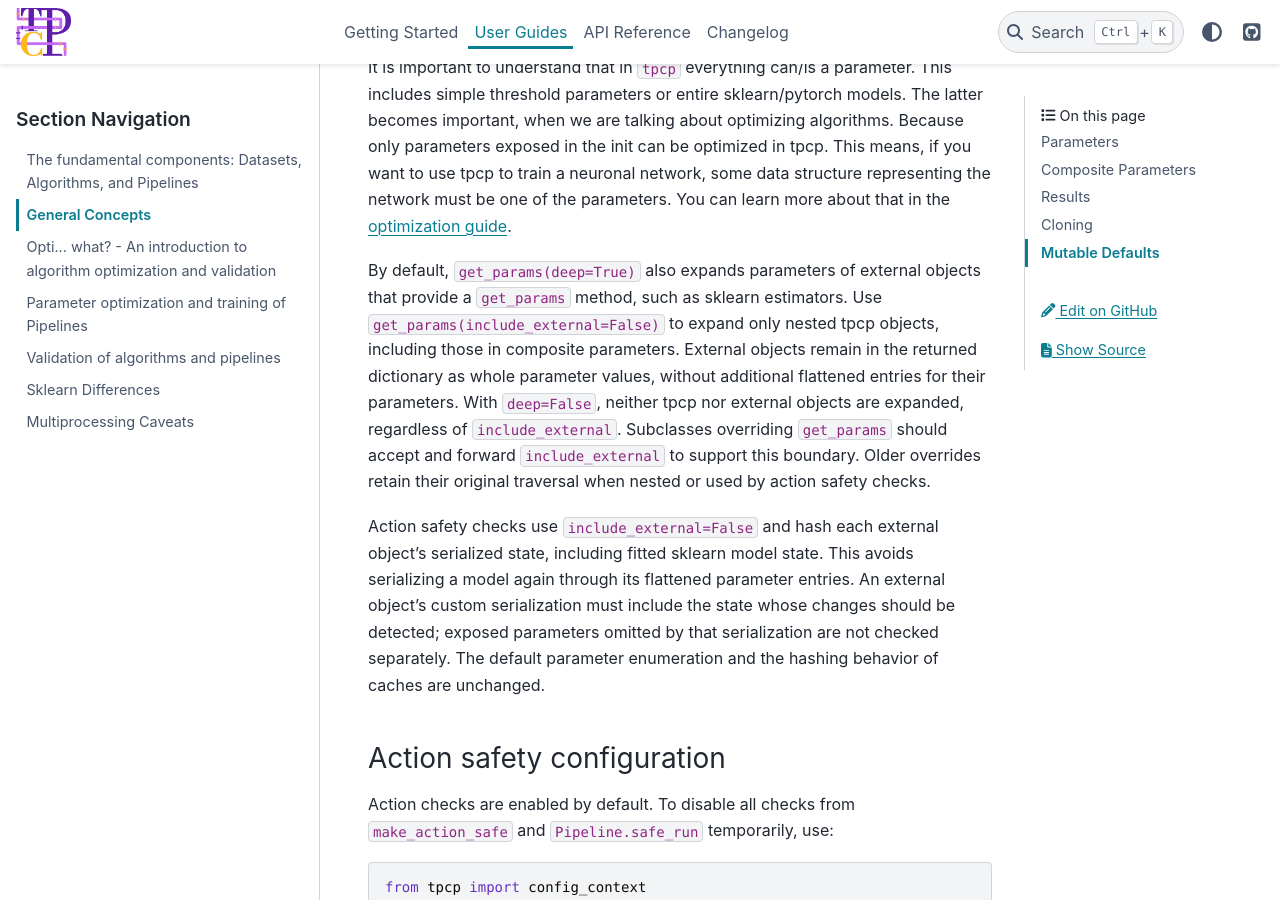
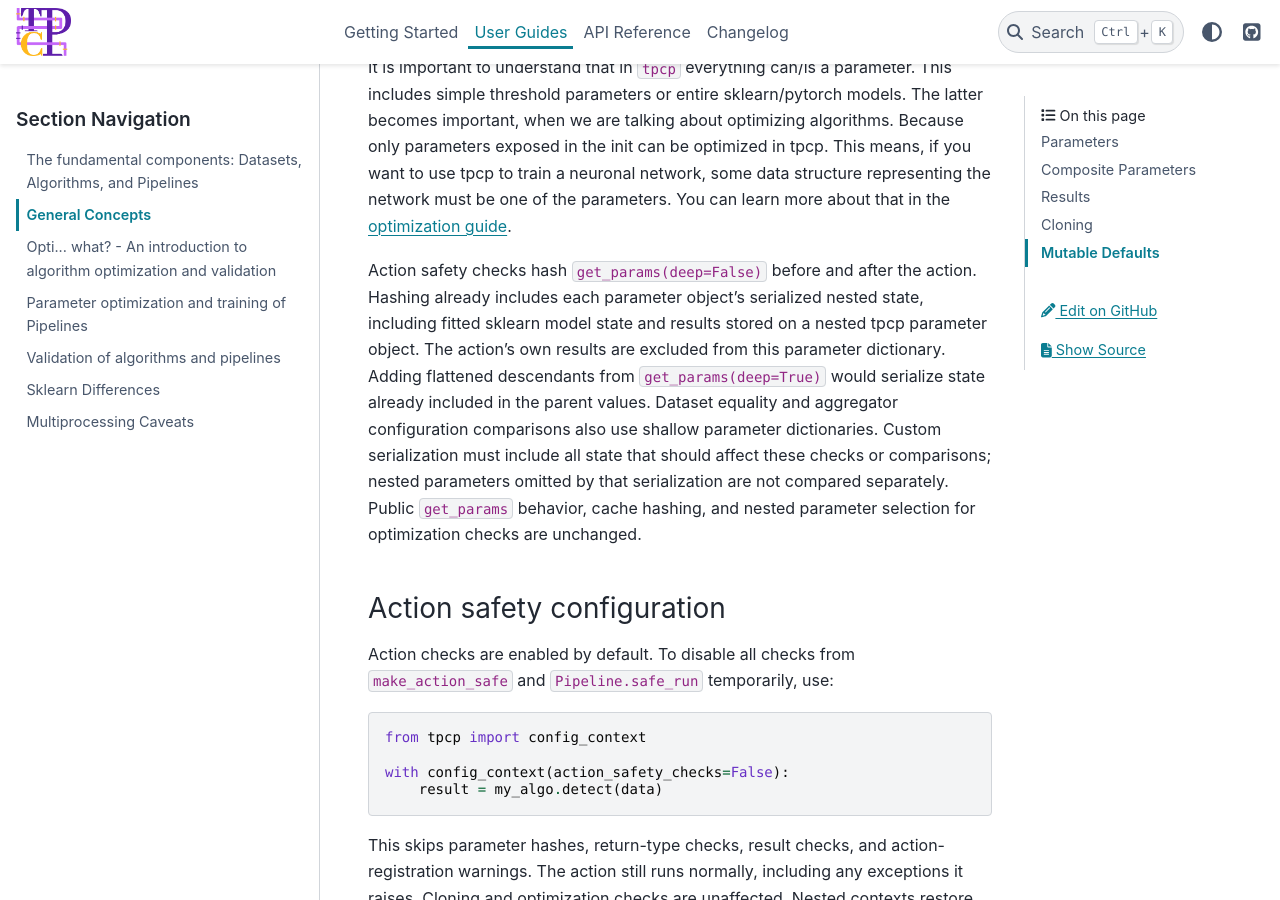
Before and after one commit to mad-lab-fau/tpcp, a Sphinx documentation site: the page built from docs/guides/general_concepts.rst, in a window 1280 px wide and 900 px high, scrolled down 1295 px. Built offline with Sphinx 7.4.7 and the PyData theme 0.15.4, drawn with Linux system fonts in a browser that asks for light colours; pages that are not in the unit, such as notebooks, are missing from menus.

Commit message:
Hash shallow parameter dictionaries for object comparisons
The user identified that hashing parents alongside flattened descendants
duplicates state already traversed by serialization. Use get_params(deep=False)
for action checks, dataset equality, and aggregator configuration comparison.
Keep deep enumeration where optimization checks select nested paths.

Remove the superseded unreleased include_external API and compatibility helper.
Keep the public get_params API, cloning, cache hashing, and action safety setting.

The minimal change passed 186 relevant tests and failed only a test added in
this investigation that expected detection of state omitted by __getstate__.
The user explicitly requested shallow hashing after discussing this limitation.
Document the resulting serialization boundary for tpcp and external objects,
retain a regression for normally serialized nested-result mutations, and cover
the omission boundary consistently. Include relevant state in custom serializers.

Preserve the reviewed history; this is a normal correction after review16105.

```diff
--- a/docs/guides/general_concepts.rst
+++ b/docs/guides/general_concepts.rst
@@ -58,21 +58,14 @@ This means, if you want to use tpcp to train a neuronal network, some data struc
 one of the parameters.
 You can learn more about that in the :ref:`optimization guide <optimization>`.
 
-By default, ``get_params(deep=True)`` also expands parameters of external objects that provide a ``get_params`` method,
-such as sklearn estimators.
-Use ``get_params(include_external=False)`` to expand only nested tpcp objects, including those in composite parameters.
-External objects remain in the returned dictionary as whole parameter values, without additional flattened entries for
-their parameters.
-With ``deep=False``, neither tpcp nor external objects are expanded, regardless of ``include_external``.
-Subclasses overriding ``get_params`` should accept and forward ``include_external`` to support this boundary.
-Older overrides retain their original traversal when nested or used by action safety checks.
-
-Action safety checks use ``include_external=False`` and hash each external object's serialized state, including fitted
-sklearn model state.
-This avoids serializing a model again through its flattened parameter entries.
-An external object's custom serialization must include the state whose changes should be detected; exposed parameters
-omitted by that serialization are not checked separately.
-The default parameter enumeration and the hashing behavior of caches are unchanged.
+Action safety checks hash ``get_params(deep=False)`` before and after the action.
+Hashing already includes each parameter object's serialized nested state, including fitted sklearn model state and
+results stored on a nested tpcp parameter object. The action's own results are excluded from this parameter dictionary.
+Adding flattened descendants from ``get_params(deep=True)`` would serialize state already included in the parent values.
+Dataset equality and aggregator configuration comparisons also use shallow parameter dictionaries.
+Custom serialization must include all state that should affect these checks or comparisons; nested parameters omitted
+by that serialization are not compared separately.
+Public ``get_params`` behavior, cache hashing, and nested parameter selection for optimization checks are unchanged.
 
 Action safety configuration
 ~~~~~~~~~~~~~~~~~~~~~~~~~~~
```
Also changed, not shown: CHANGELOG.md (+13 -10 lines), 8 other files.
